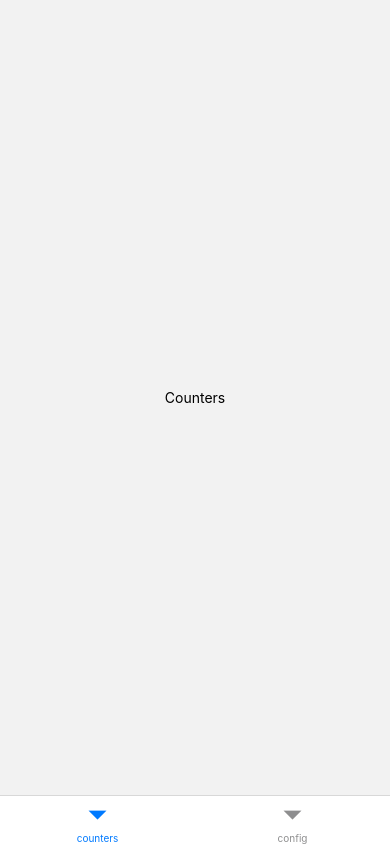
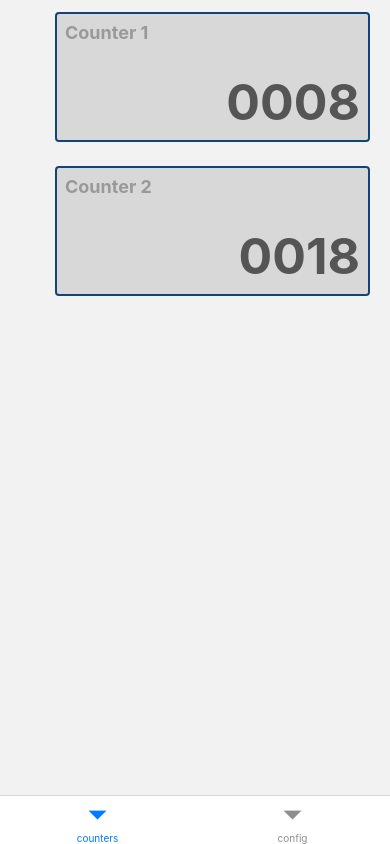
Before and after one commit to JacksonHonoro/CounterControlApp, a React Native app: screen /counters in a window 390 px wide. Built offline with nearby package versions, Linux system fonts and the light colour scheme.

Commit message:
Finalizado componente CounterCard

```diff
--- a/src/pages/Counters/index.tsx
+++ b/src/pages/Counters/index.tsx
@@ -1,11 +1,15 @@
 import React from 'react';
-import { View, Text } from 'react-native';
 
-import { Container } from './styles';
+import CounterCard from '@/shared/components/CounterCard';
+
+import { Container, ScrollView } from './styles';
 
 const Counters: React.FC = () => (
   <Container>
-    <Text style={{ color: '#000' }}>Counters</Text>
+    <ScrollView contentContainerStyle={{ alignItems: 'flex-end' }}>
+      <CounterCard counterName="0008" counterSequence={1} />
+      <CounterCard counterName="0018" counterSequence={2} />
+    </ScrollView>
   </Container>
 );
 
--- a/src/pages/Counters/styles.ts
+++ b/src/pages/Counters/styles.ts
@@ -2,6 +2,7 @@ import styled from 'styled-components/native';
 
 export const Container = styled.View`
   flex: 1;
-  align-items: center;
-  justify-content: center;
+  padding: 12px 20px;
 `;
+
+export const ScrollView = styled.ScrollView``;
--- /dev/null
+++ b/src/shared/components/CounterCard/index.tsx
@@ -0,0 +1,21 @@
+import React from 'react';
+import { View } from 'react-native';
+
+import { Container, CounterSequence, CounterName } from './styles';
+
+interface CounterCardProps {
+  counterSequence: number;
+  counterName: string;
+}
+
+const CounterCard: React.FC<CounterCardProps> = ({
+  counterSequence,
+  counterName,
+}) => (
+  <Container>
+    <CounterSequence>{`Counter ${counterSequence}`}</CounterSequence>
+    <CounterName>{counterName}</CounterName>
+  </Container>
+);
+
+export default CounterCard;
--- /dev/null
+++ b/src/shared/components/CounterCard/styles.ts
@@ -0,0 +1,26 @@
+import styled from 'styled-components/native';
+
+export const Container = styled.View`
+  height: 130px;
+  width: 90%;
+  border-width: 2px;
+  border-color: #14437a;
+  border-radius: 4px;
+  padding: 8px;
+  background-color: #d8d8d8;
+  margin-bottom: 24px;
+  justify-content: space-between;
+`;
+
+export const CounterSequence = styled.Text`
+  font-size: 18px;
+  color: #999;
+  font-weight: bold;
+`;
+
+export const CounterName = styled.Text`
+  font-size: 50px;
+  font-weight: bold;
+  text-align: right;
+  color: #555;
+`;
```
Also changed, not shown: .eslintrc.json.
